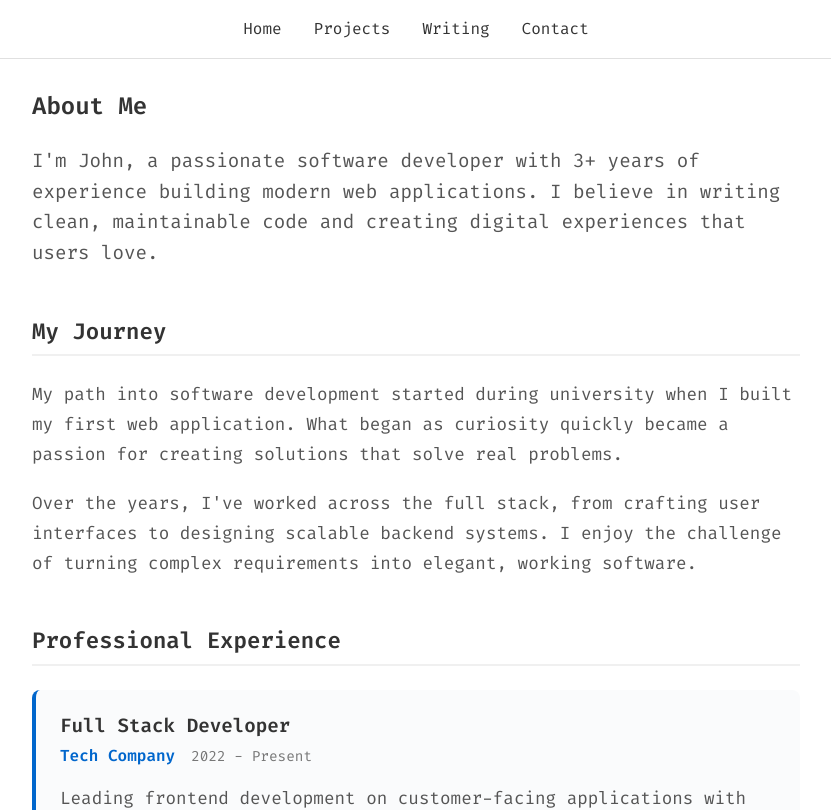
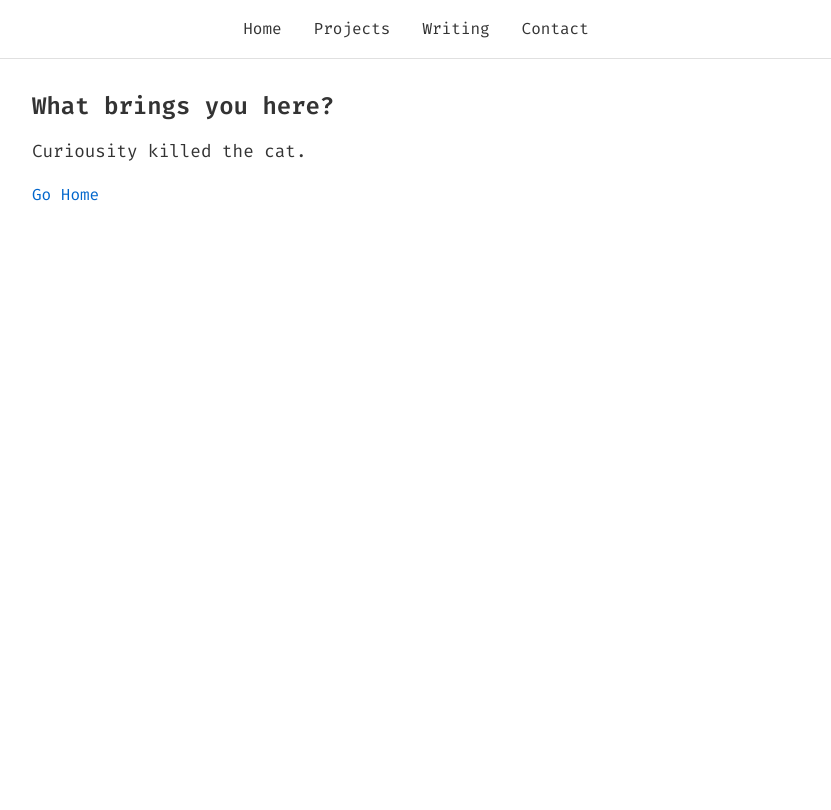
Before and after one commit to fizy069/portfolio, a Vue app: page /about in a window 1280 px wide. Shown: the top 810 px of the page, without its empty margins (224-1055 px from the left). Built offline with nearby package versions, Linux system fonts and the light colour scheme.

Commit message:
fallback

```diff
--- a/src/router/index.js
+++ b/src/router/index.js
@@ -14,11 +14,6 @@ const router = createRouter({
       component: Home
     },
     {
-      path: '/about',
-      name: 'About',
-      component: About
-    },
-    {
       path: '/projects',
       name: 'Projects',
       component: Projects
@@ -32,7 +27,13 @@ const router = createRouter({
       path: '/contact',
       name: 'Contact',
       component: Contact
+    },
+    {
+      path: '/:pathMatch(.*)*',
+      name: 'NotFound',
+      component: () => import('@/views/Fallback.vue')
     }
+
   ],
   scrollBehavior(to, from, savedPosition) {
     if (savedPosition) {
--- /dev/null
+++ b/src/views/Fallback.vue
@@ -0,0 +1,13 @@
+<template>
+  <div>
+    <h1>What brings you here?</h1>
+    <p>Curiousity killed the cat.</p>
+    <router-link to="/">Go Home</router-link>
+  </div>
+</template>
+
+<script>
+export default {
+  name: 'NotFound'
+}
+</script>
```
